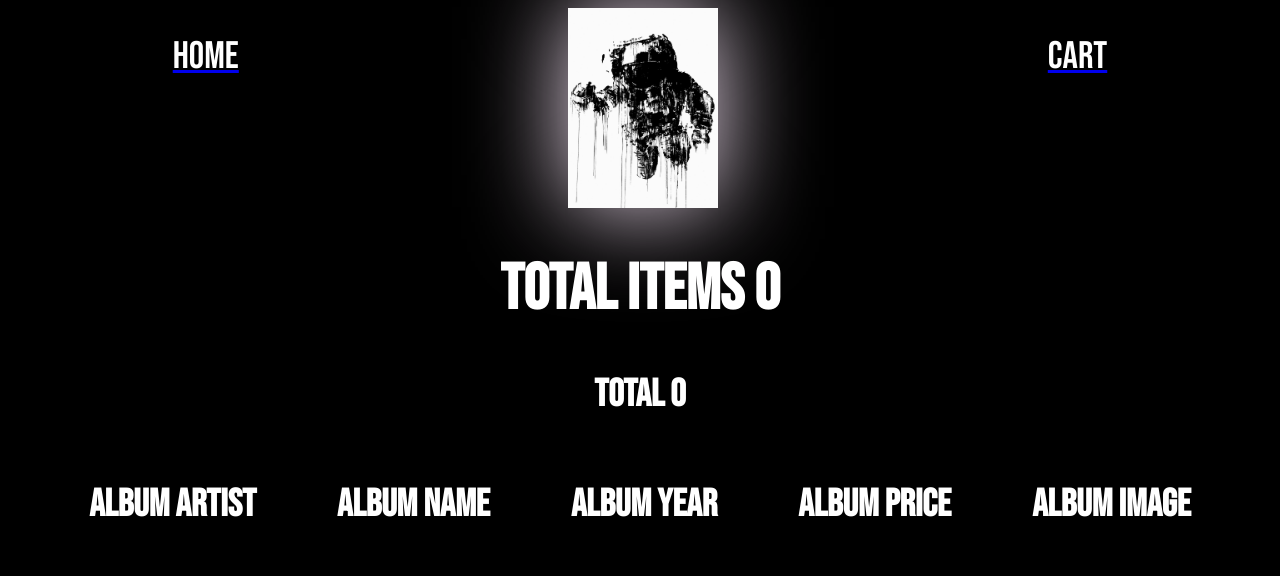
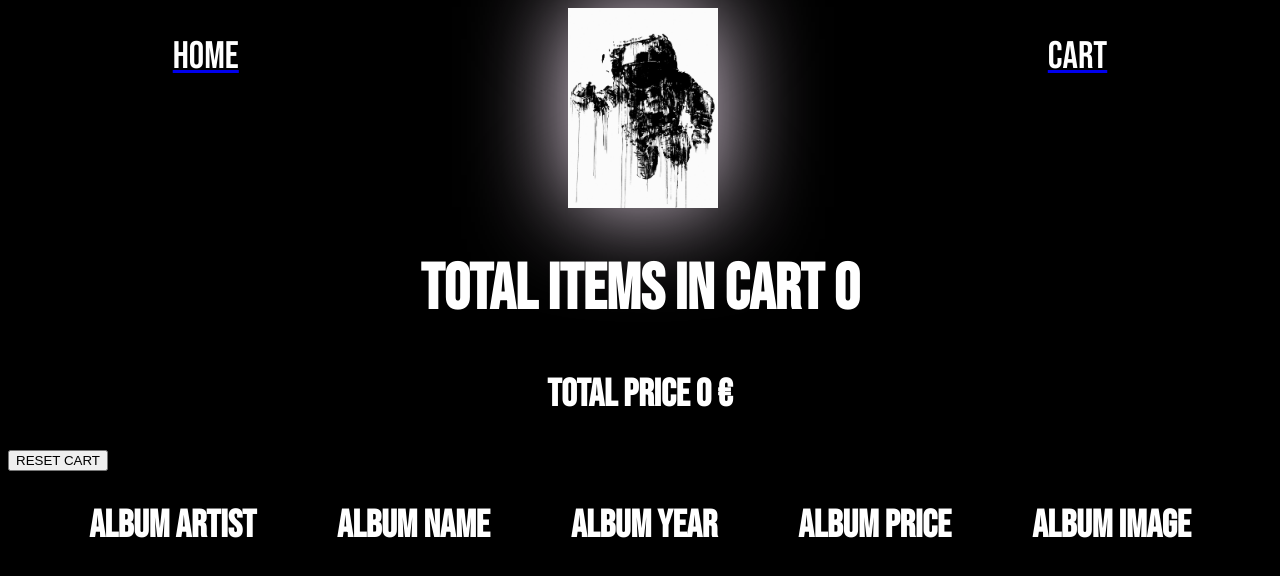
Before and after one commit to AndreaBLS/AndreaBLS.github.io, a React (Create React App) app: page /cart in a window 1280 px wide. Shown: the top 576 px of the page. Built offline with nearby package versions, Linux system fonts and the light colour scheme.

Commit message:
added remove cart item

```diff
--- a/src/App.jsx
+++ b/src/App.jsx
@@ -16,19 +16,18 @@ export default class App extends Component {
   addPrices = () => {
     this.state.addedcartAlbums.map((item) => {
       this.state.total = this.state.total + item.albumPrice;
-
     });
   };
-  deletePrices= (albumPrice)=>{
-    const updatePrices = this.state.addedcartAlbums.filter(
-      (item) => item.albumPrice !== albumPrice
-    );
+
+  updatePrices = (albumPrice) => {
+    const updatedPrices = this.state.total - albumPrice;
+    console.log(albumPrice);
     this.setState({
-      albumPrice: updatePrices
+      total: updatedPrices,
     })
 
 
-  }
+  };
 
   deleteItem = (albumName) => {
     const updatedItems = this.state.addedcartAlbums.filter(
@@ -62,7 +61,7 @@ export default class App extends Component {
                     {...props}
                     addedcartAlbums={this.state.addedcartAlbums}
                     deleteItem={this.deleteItem}
-                    deletePrices={this.deletePrices}
+                    updatePrices={this.updatePrices}
                     total={this.state.total}
                   />
                 )}
--- a/src/components/Cart.jsx
+++ b/src/components/Cart.jsx
@@ -1,12 +1,18 @@
 import React from "react";
 
-export default function Cart({ addedcartAlbums, deleteItem, total, deletePrices}  ) {
-  console.log(addedcartAlbums);
+export default function Cart({
+  addedcartAlbums,
+  deleteItem,
+  resetCart,
+  updatePrices,
+  total,
+}) {
   return (
     <div>
       <div className="displayCart">
-        <h1>Total Items {addedcartAlbums && addedcartAlbums.length}</h1>
-        <h2>Total {total}</h2>
+        <h1>Total Items In Cart {addedcartAlbums && addedcartAlbums.length}</h1>
+        <h2>Total Price {total} € </h2>
+        <button onClick={() => resetCart()}>RESET CART</button>
         <div className="cartHeaderContainer">
           <h2>Album Artist</h2>
           <h2>Album Name</h2>
@@ -24,7 +30,10 @@ export default function Cart({ addedcartAlbums, deleteItem, total, deletePrices}
               <h2>{item.albumPrice} €</h2>
               <button
                 className="removeBtn"
-                onClick={() => {deleteItem(item.albumName);deletePrices()}}
+                onClick={() => {
+                  deleteItem(item.albumName);
+                  updatePrices(item.albumPrice);
+                }}
               >
                 <h2>Remove</h2>
               </button>
--- a/src/data/data.json
+++ b/src/data/data.json
@@ -16,14 +16,14 @@
       {
         "albumArtist": "Graham",
         "albumName": "Cannette",
-        "albumPrice": 5,
+        "albumPrice": 7,
         "albumYear": 2019,
         "albumImage": "http://placekitten.com/g/150/150"
       },
       {
         "albumArtist": "Graham",
         "albumName": "La Minima",
-        "albumPrice": 5,
+        "albumPrice": 6,
         "albumYear": 2019,
         "albumImage": "http://placekitten.com/g/150/150"
       }
```
